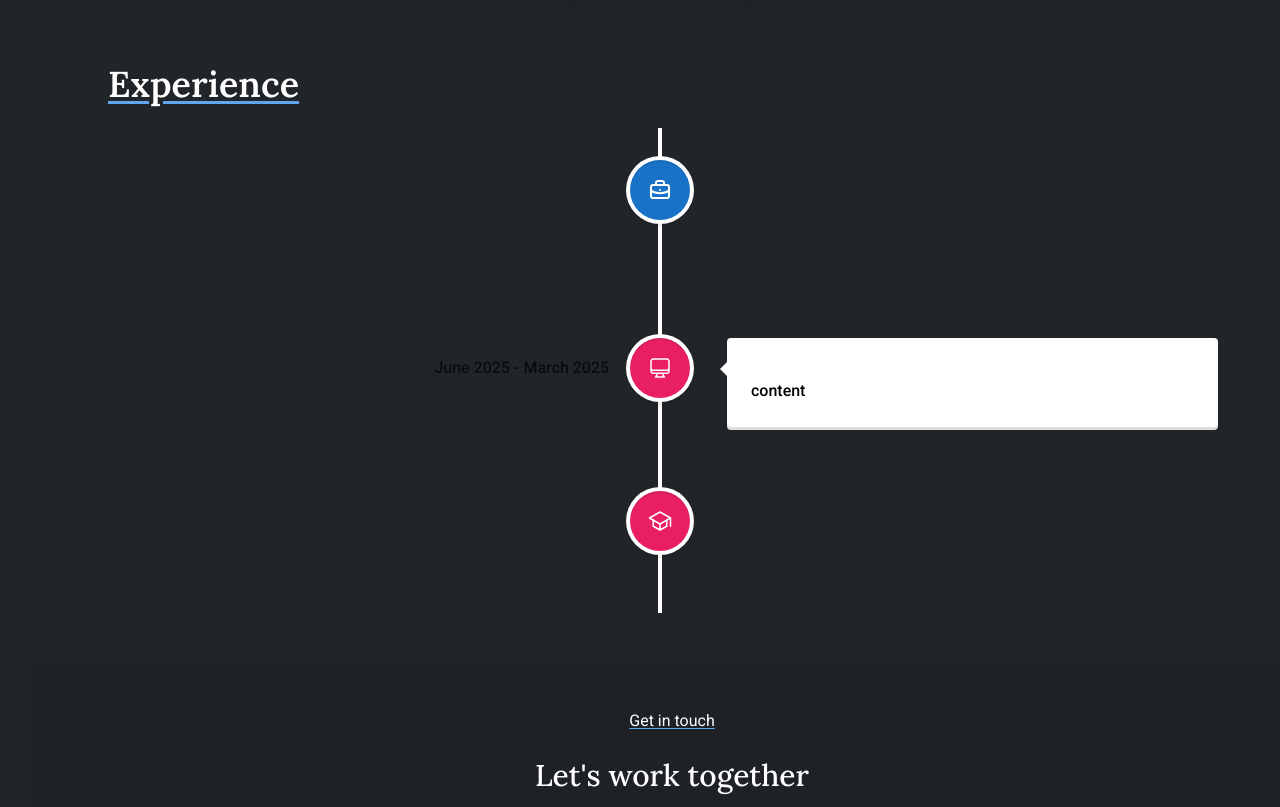
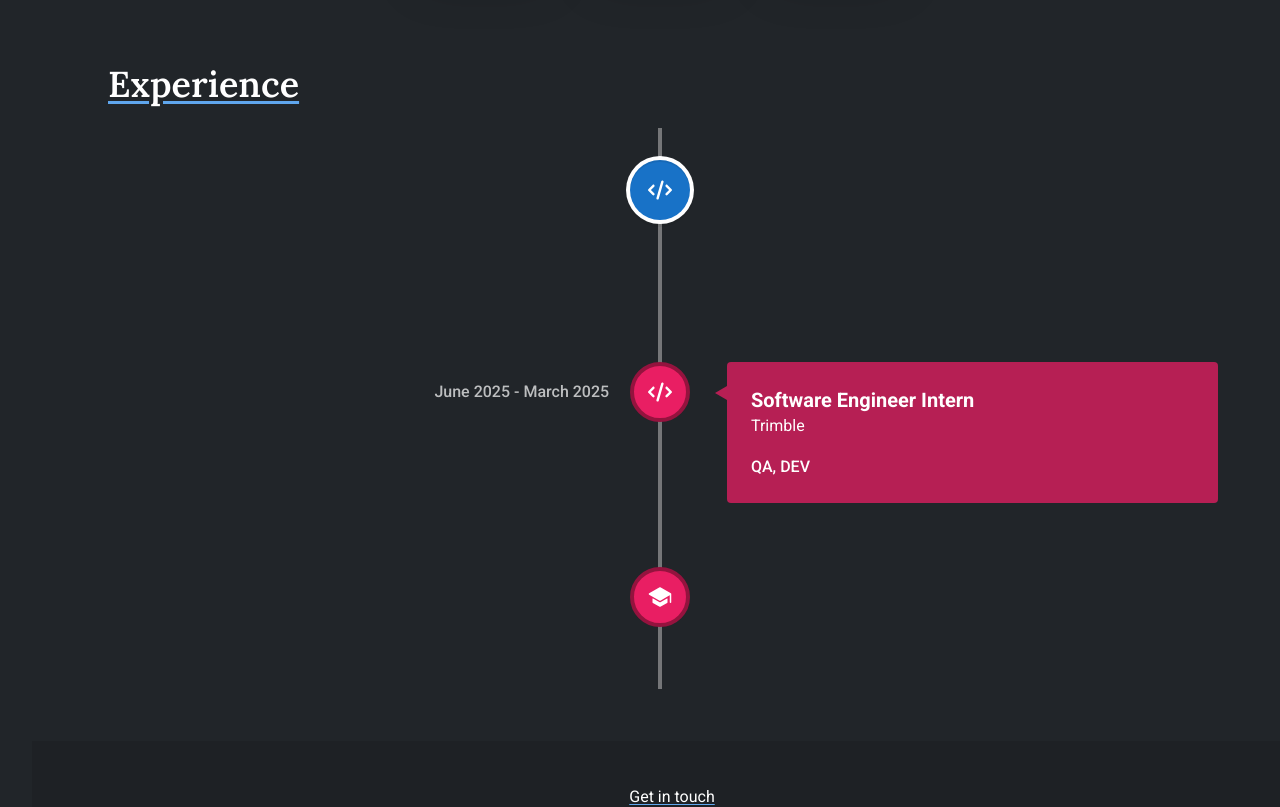
Before and after one commit to Kevin-Payan/PersonalPortfolio, a React (Vite) app: page / in a window 1280 px wide. Shown: the part 1640-2447 px from the top of the page. Built offline with nearby package versions, Linux system fonts and the light colour scheme.

Commit message:
getting the hang of the timeline

```diff
--- a/src/components/Navbar.jsx
+++ b/src/components/Navbar.jsx
@@ -5,11 +5,11 @@ const Navbar = () => {
 
   return (
     <div className="font-serif flex justify-center text-zinc-500 p-3">
-      <a href="#home" className={linkClasses}>
-        Home
-      </a>
       <a href="#about" className={linkClasses}>
         About
+      </a>
+      <a href="#experience" className={linkClasses}>
+        Experience
       </a>
       <a href="#contact" className={linkClasses}>
         Contact
--- a/src/views/Experience.jsx
+++ b/src/views/Experience.jsx
@@ -4,9 +4,9 @@ import {
   VerticalTimelineElement,
 } from "react-vertical-timeline-component";
 import "react-vertical-timeline-component/style.min.css";
-import { IoSchoolOutline } from "react-icons/io5";
-import { HiOutlineComputerDesktop } from "react-icons/hi2";
-import { TbBriefcase } from "react-icons/tb";
+import { IoSchool } from "react-icons/io5";
+//import { TbBriefcase2Filled } from "react-icons/tb";
+import { FaCode } from "react-icons/fa6";
 import resolveConfig from "tailwindcss/resolveConfig";
 import tailwindConfig from "../../tailwind.config";
 
@@ -21,9 +21,9 @@ const Experience = () => {
       <h1 className="text-white font-semibold text-4xl m-3 ml-14 p-3 underline decoration-secondary underline-offset-4 font-title">
         Experience
       </h1>
-      <VerticalTimeline>
+      <VerticalTimeline lineColor="#757678">
         <VerticalTimelineElement
-          //className="vertical-timeline-element--work"
+          className="vertical-timeline-element--work"
           contentStyle={{
             background: "rgb(123, 190, 227)",
             color: "#ffffff",
@@ -31,26 +31,33 @@ const Experience = () => {
           contentArrowStyle={{ borderRight: "12px solid  rgb(123, 190, 227)" }}
           date="2011 - present"
           iconStyle={{ background: accentBlueColor, color: "#fff" }}
-          icon={<TbBriefcase />}
+          icon={<FaCode />}
         >
           <h3 className="vertical-timeline-element-title">
             Software Development Engineer in Test
           </h3>
+          <h4 className="vertical-timeline-element-subtitle">Trimble</h4>
           <p>Describe your activities</p>
         </VerticalTimelineElement>
         <VerticalTimelineElement
-          //className="vertical-timeline-element--education"
           date="June 2025 - March 2025"
-          iconStyle={{ background: "rgb(233, 30, 99)", color: "#fff" }}
-          icon={<HiOutlineComputerDesktop />}
+          icon={<FaCode />}
+          iconStyle={{ background: "rgb(233, 30, 99)", color: "#fff", border: "4px solid rgb(148, 19, 62)", boxShadow: 'none' }}
+          contentStyle={{ background: "rgb(233, 30, 99, 0.75)", color: "#fff",   boxShadow: 'none' }}
+          contentArrowStyle={{ borderRight: "12px solid rgb(233, 30, 99, 0.75)" }}
         >
-          <p>content</p>
+          <h3 className="font-bold text-xl">
+            Software Engineer Intern
+          </h3>
+          <h4 className="vertical-timeline-element-subtitle">Trimble</h4>
+          <p>QA, DEV</p>
         </VerticalTimelineElement>
         <VerticalTimelineElement
-          //className="vertical-timeline-element--education"
           date="August 2021 - May 2025"
-          iconStyle={{ background: "rgb(233, 30, 99)", color: "#fff" }}
-          icon={<IoSchoolOutline />}
+          icon={<IoSchool />}
+          iconStyle={{ background: "rgb(233, 30, 99)", color: "#fff", border: "4px solid rgb(148, 19, 62)", boxShadow: 'none' }}
+          contentStyle={{ background: "rgb(233, 30, 99, 0.75)", color: "#fff",   boxShadow: 'none' }}
+          contentArrowStyle={{ borderRight: "12px solid rgb(233, 30, 99, 0.75)" }}
         >
           <p>content</p>
         </VerticalTimelineElement>
```
